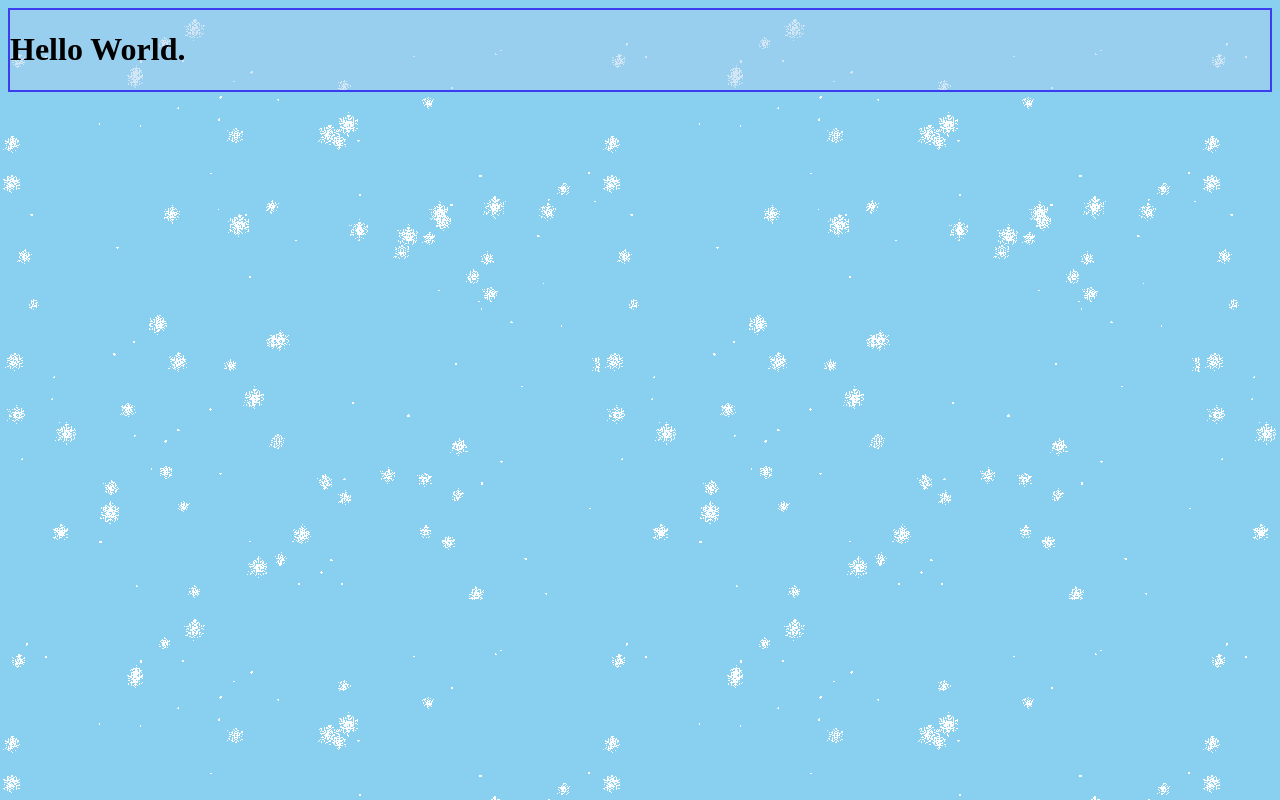
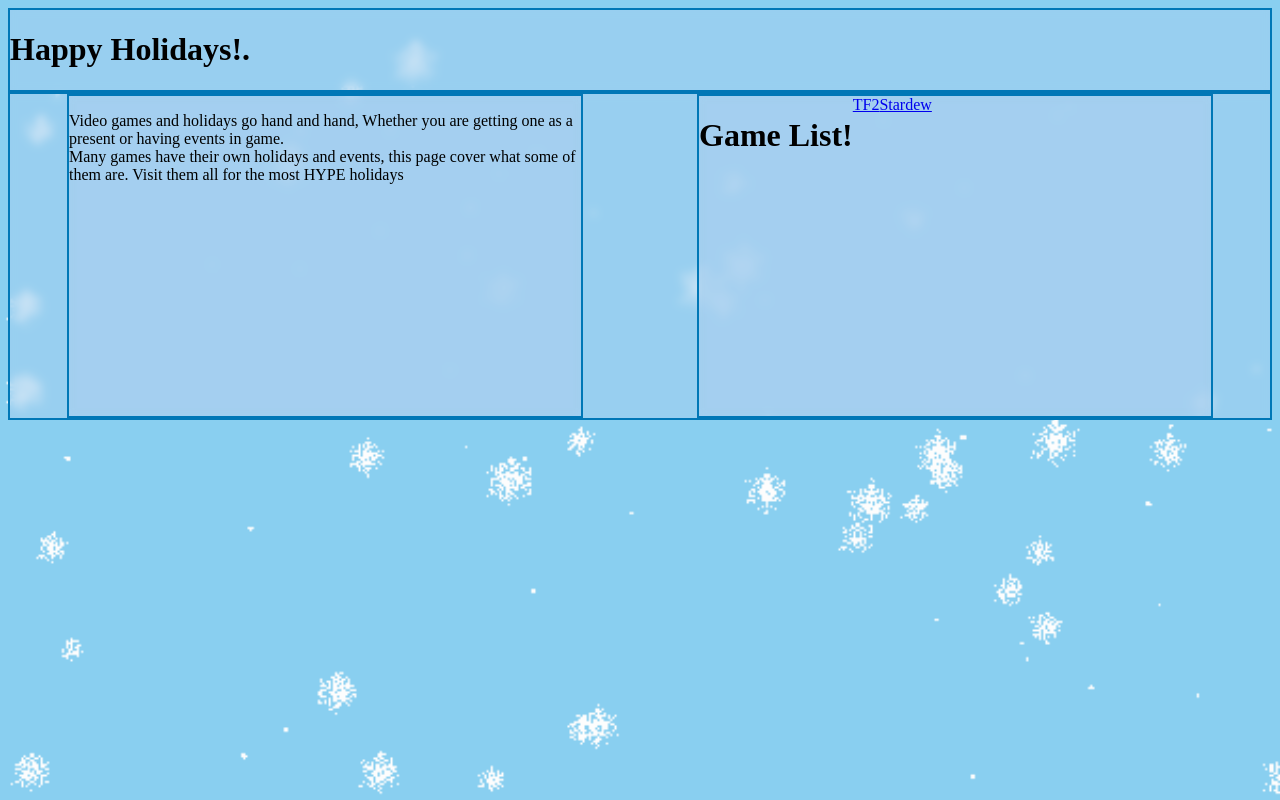
Before and after one commit to AirFryerKitten/Winter_Project, a plain HTML site: page index.html in a window 1280 px wide. Drawn offline with Linux system fonts and the light colour scheme; a web font is replaced by a local one.

Commit message:
Adding Stardew.html

```diff
--- a/index.css
+++ b/index.css
@@ -1,10 +1,38 @@
+
+
 body{
+    display: flex;
+    flex-direction: column;
+    align-content: center;
+
     background-color: rgb(137,207,240);
     background-image: url("resources/index/snow02.gif");
+    background-repeat: no-repeat;
+    background-size: cover;
+
+
+    font-family: "Mountains of Christmas", serif;
+    font-weight: 400;
+    font-style: normal;
 }
 
 
+
+
 div{
-  border: solid, 2px rgb(60,60,240);
+  border: solid 2px rgb(0,119,182);
   background-color: rgba(167,207,240,0.5);
+  backdrop-filter: blur(4px);
 }
+
+.column{
+  display: flex;
+  height: 40vh;
+  width: 40vw;
+}
+
+#main{
+  display: flex;
+  flex-direction: row;
+  justify-content: space-around;
+}
--- a/index.html
+++ b/index.html
@@ -1,11 +1,27 @@
 <!DOCTYPE html>
 <html>
     <head>
-        <title>Holiday games</title>
+        <title>Home page</title>
         <link rel = "stylesheet" href = "index.css">
+
+        <link rel="preconnect" href="https://fonts.googleapis.com">
+        <link rel="preconnect" href="https://fonts.gstatic.com" crossorigin>
+        <link href="https://fonts.googleapis.com/css2?family=Mountains+of+Christmas:wght@400;700&display=swap" rel="stylesheet">
+
     </head>
 
     <body>
-        <div><h1>Hello World.</h1></div>
+        <div><h1>Happy Holidays!.</h1></div>
+        <div id = "main">
+        <div class = "column"><p>Video games and holidays go hand and hand, Whether you are getting one as a present or having events in game.<br> Many games have their own holidays and events, this page cover what some of them are. Visit them all for the most HYPE holidays</p></div>
+
+
+        <div class = "column">
+            <h1>Game List!</h1>
+            <a href = "pages/tf2/tf2.html">TF2</a>
+            <a href ="pages/stardew/stardew.html">Stardew</a>
+        </div>
+
+        </div>
     </body>
 </html>
```
Also changed, not shown: pages/stardew/stardew.html (+11 -0 lines), pages/tf2/tf2.html (added, +4 -0 lines).
